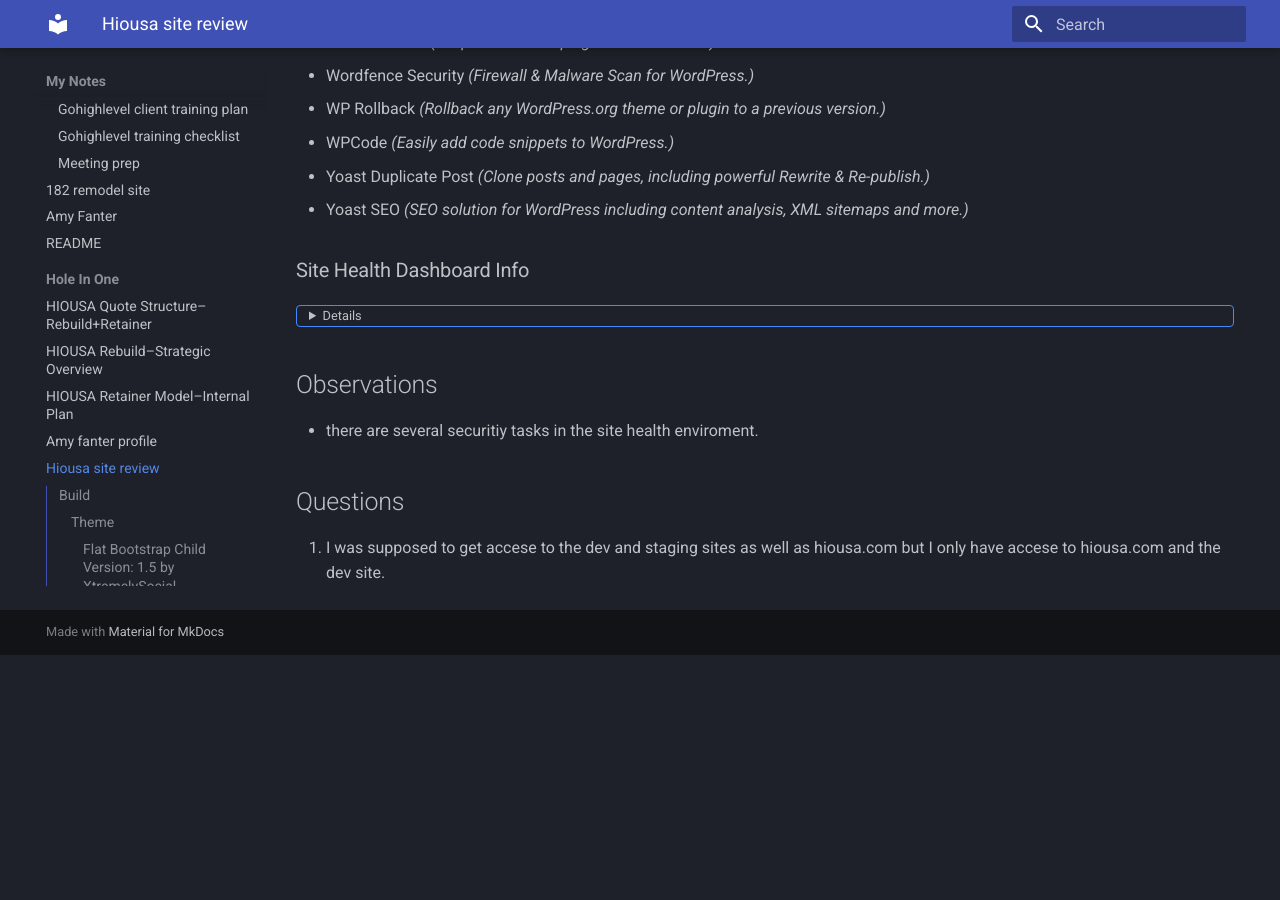
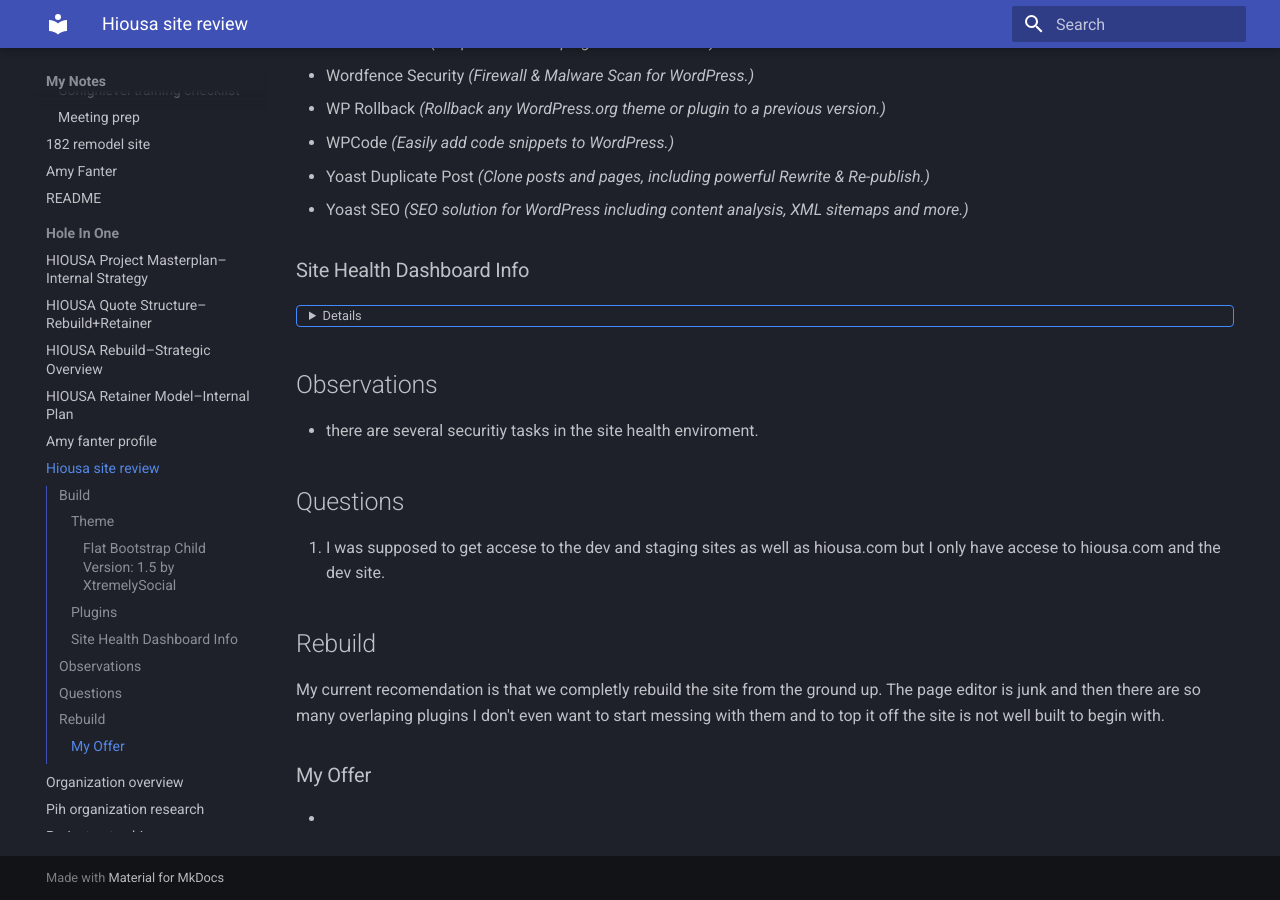
Before and after one commit to TristanEDU/notes, an MkDocs documentation site: the page built from docs/jobs/Hole-In-One/hiousa-site-review.md, in a window 1280 px wide and 900 px high, scrolled down 1090 px. Built offline with MkDocs 1.6.1 and Material for MkDocs 9.7.7, drawn with Linux system fonts in a browser that asks for light colours; before the commit the page ends 1745 px from its top, so only the background shows below that.

Commit message:
Sync: 2025-05-14 17:35:34

```diff
--- a/docs/jobs/Hole-In-One/hiousa-site-review.md
+++ b/docs/jobs/Hole-In-One/hiousa-site-review.md
@@ -227,3 +227,8 @@ mu-plugins: writable
 - there are several securitiy tasks in the site health enviroment.
 ##Questions
 1. I was supposed to get accese to the dev and staging sites as well as hiousa.com but I only have accese to hiousa.com and the dev site.
+
+##Rebuild
+My current recomendation is that we completly rebuild the site from the ground up. The page editor is junk and then there are so many overlaping plugins I don't even want to start messing with them and to top it off the site is not well built to begin with.
+###My Offer
+-
--- a/mkdocs.yml
+++ b/mkdocs.yml
@@ -25,6 +25,7 @@ nav:
     - README: ideas/README.md
   - Jobs:
     - Hole In One:
+      - HIOUSA Project Masterplan–Internal Strategy: jobs/Hole-In-One/HIOUSA-Project-Masterplan–Internal-Strategy.md
       - HIOUSA Quote Structure–Rebuild+Retainer: jobs/Hole-In-One/HIOUSA-Quote-Structure–Rebuild+Retainer.md
       - HIOUSA Rebuild–Strategic Overview: jobs/Hole-In-One/HIOUSA-Rebuild–Strategic-Overview.md
       - HIOUSA Retainer Model–Internal Plan: jobs/Hole-In-One/HIOUSA-Retainer-Model–Internal-Plan.md
@@ -45,6 +46,7 @@ nav:
     - Amy Fanter: jobs/Amy-Fanter.md
     - README: jobs/README.md
   - Hole In One:
+    - HIOUSA Project Masterplan–Internal Strategy: jobs/Hole-In-One/HIOUSA-Project-Masterplan–Internal-Strategy.md
     - HIOUSA Quote Structure–Rebuild+Retainer: jobs/Hole-In-One/HIOUSA-Quote-Structure–Rebuild+Retainer.md
     - HIOUSA Rebuild–Strategic Overview: jobs/Hole-In-One/HIOUSA-Rebuild–Strategic-Overview.md
     - HIOUSA Retainer Model–Internal Plan: jobs/Hole-In-One/HIOUSA-Retainer-Model–Internal-Plan.md
```
Also changed, not shown: docs/jobs/Hole-In-One/HIOUSA-Project-Masterplan–Internal-Strategy.md (added, +13 -0 lines), 1 other file.
